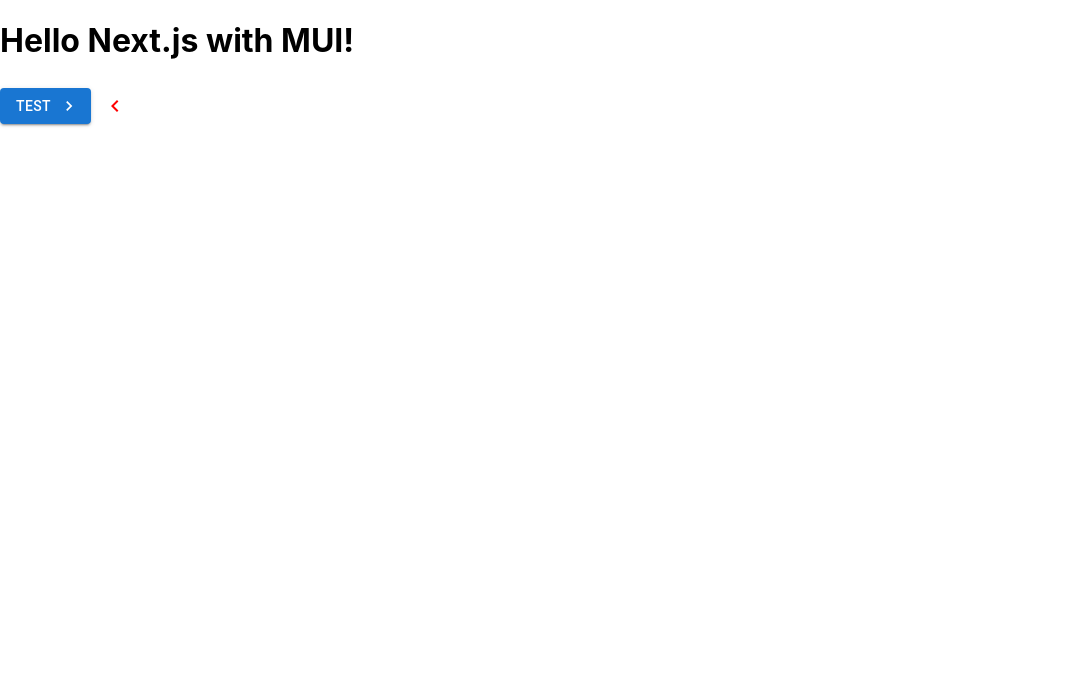
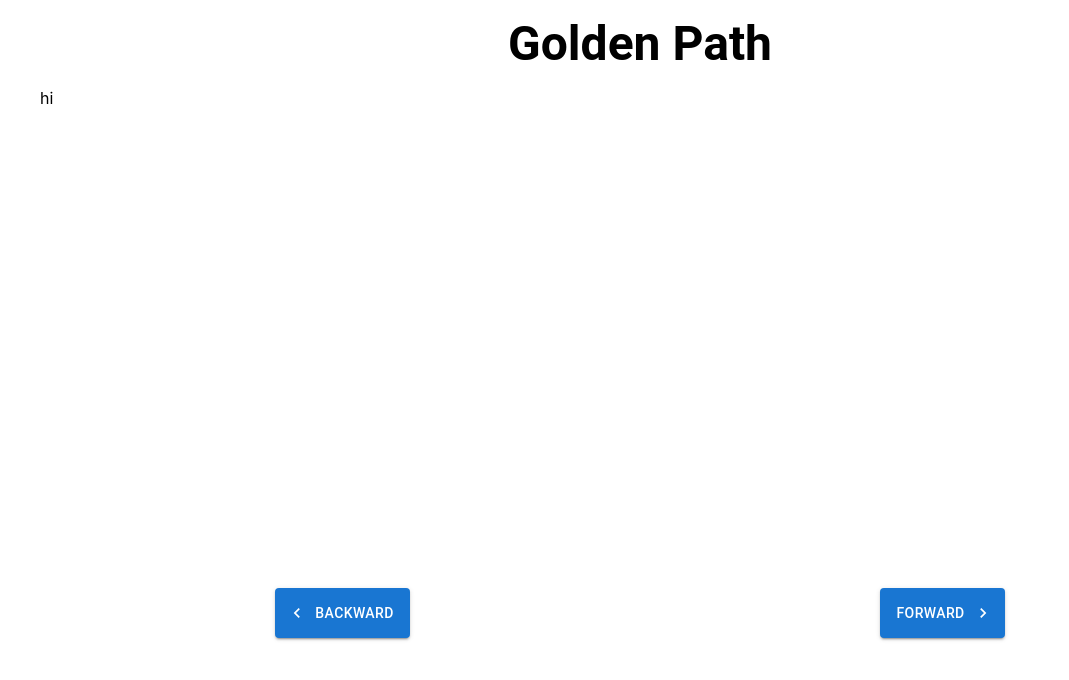
Before and after one commit to RuinedRuins/golden-path, a Next.js app: page / in a window 1280 px wide. Shown: the top 680 px of the page, without its empty margins (0-1069 px from the left). Built offline with nearby package versions, Linux system fonts and the light colour scheme.

Commit message:
feat: :sparkles: - Added some stuff, I forgor

```diff
--- a/pages/index.js
+++ b/pages/index.js
@@ -1,17 +1,52 @@
 import CustomButton from "../components/Button";
 import ChevronRightIcon from "@mui/icons-material/ChevronRight";
 import ChevronLeftIcon from "@mui/icons-material/ChevronLeft";
-import CustomIconButton from "../components/IconButton";
+import { Box, Typography } from "@mui/material";
+import Head from "next/head";
 
 export default function Home() {
   return (
-    <div>
-      <h1>Hello Next.js with MUI!</h1>
-      <CustomButton text={"test"} endIcon={<ChevronRightIcon />} />
-      <CustomIconButton
-        size={"large"}
-        icon={<ChevronLeftIcon sx={{ color: "red" }} />}
-      />
-    </div>
+    // create a head
+    <>
+      <Head>
+        <title>Golden Path</title>
+        <meta name="viewport" content="initial-scale=1.0, width=device-width" />
+      </Head>
+      <Box sx={{ mx: 5, height: "100vh" }}>
+        {/* app name display, required? */}
+        <Typography
+          fontWeight={300}
+          variant="h3"
+          sx={{ textAlign: "center", fontWeight: 700, py: 2 }}
+        >
+          Golden Path
+        </Typography>
+        {/* slideshow section */}
+        <Box sx={{ height: 5 / 8 }}>hi</Box>
+        {/* buttons section */}
+        <Box
+          sx={{
+            display: "flex",
+            height: "50px",
+            justifyContent: "space-around",
+          }}
+        >
+          <CustomButton
+            text={"Backward"}
+            startIcon={<ChevronLeftIcon />}
+            bgColor={"#68B0AB"}
+            color={"#1A1700"}
+            onHoverColor={"#74D2CC"}
+          />
+          <CustomButton
+            text={"Forward"}
+            endIcon={<ChevronRightIcon />}
+            bgColor={"#68B0AB"}
+            color={"#1A1700"}
+            onHoverColor={"#74D2CC"}
+          />
+        </Box>
+      </Box>
+    </>
   );
 }
```
